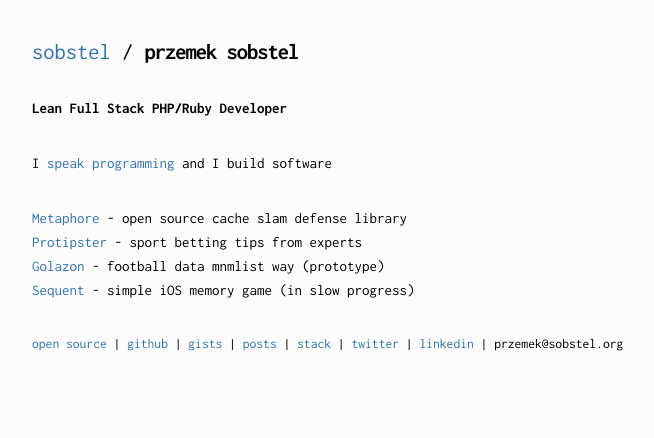
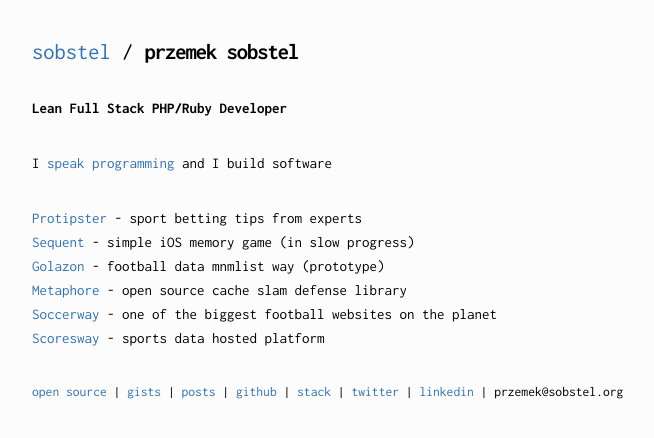
Before and after one commit to sobstel/sobstel.github.com, a Jekyll site: the page built from index.html, in a window 1280 px wide. Shown: the top 438 px of the page, without its empty margins (292-946 px from the left). Built offline with Jekyll 4.4.1, drawn with Linux system fonts in a browser that asks for light colours.

Commit message:
soccerway / scoresway

```diff
--- a/_layouts/default.html
+++ b/_layouts/default.html
@@ -21,9 +21,9 @@
   <p class="linkbar">
     <!-- <a href="/work/">work</a> :: -->
     <a href="/open-source/">open source</a> |
-    <a href="https://github.com/sobstel/?tab=repositories">github</a> |
     <a href="/gists/">gists</a> |
     <a href="/blog/">posts</a> |
+    <a href="https://github.com/sobstel/?tab=repositories">github</a> |
     <a href="http://stackoverflow.com/users/219272/sobstel">stack</a> |
     <a href="https://twitter.com/sobstel">twitter</a> |
     <a href="https://www.linkedin.com/in/sobstel">linkedin</a> |
--- a/index.html
+++ b/index.html
@@ -12,27 +12,14 @@
   I <a href="http://programming-motherfucker.com/">speak programming</a> and I build software
 </p>
 
-<!--
 <ul>
-  <li><a href="https:/www.protipster.com/">Protipster</a> - sport betting tips from experts (2014-)</li>
-  <li><a href="http://www.soccerway.com/">Soccerway</a> - one of the best and biggest football websites on the planet (2010-12)</li>
-  <li>Opta Core <a href="http://client.core.optasports.com/">API</a> &amp; <a href="http://www.scoresway.com/">Hosted Platform</a> (2010-14)</li>
-</ul>
--->
-
-<!--
-<ul>
-  <li><a href="https://github.com/sobstel/metaphore">Metaphore</a> - open source cache slam defense</li>
-  <li><a href="https://github.com/sobstel/sesshin">Sesshin</a> - open source secure session manager</li>
-  <li><a href="/open-source/">other open source projects...</a></li>
-</ul>
--->
-
-<ul>
+  <li><a href="https:/www.protipster.com/">Protipster</a> - sport betting tips from experts</li>
+  <li><a href="https://github.com/sobstel/sequent">Sequent</a> - simple iOS memory game (in slow progress)</li>
+  <li><a href="http://www.golazon.com/">Golazon</a> - football data mnmlist way (prototype)</li>
   <li><a href="https://github.com/sobstel/metaphore">Metaphore</a> - open source cache slam defense library</li>
-  <li><a href="https:/www.protipster.com/">Protipster</a> - sport betting tips from experts</li>
-  <li><a href="http://www.golazon.com/">Golazon</a> - football data mnmlist way (prototype)</li>
-  <li><a href="https://github.com/sobstel/sequent">Sequent</a> - simple iOS memory game (in slow progress)</li>
+  <li><a href="http://www.soccerway.com/">Soccerway</a> - one of the biggest football websites on the planet</li>
+  <li><a href="http://www.scoresway.com/">Scoresway</a> - sports data hosted platform</li>
+  <!-- <li>Opta Core <a href="http://client.core.optasports.com/">API</a> &amp; <a href="http://www.scoresway.com/">Hosted Platform</a> (2010-14)</li> -->
 </ul>
 
 </section>
```
